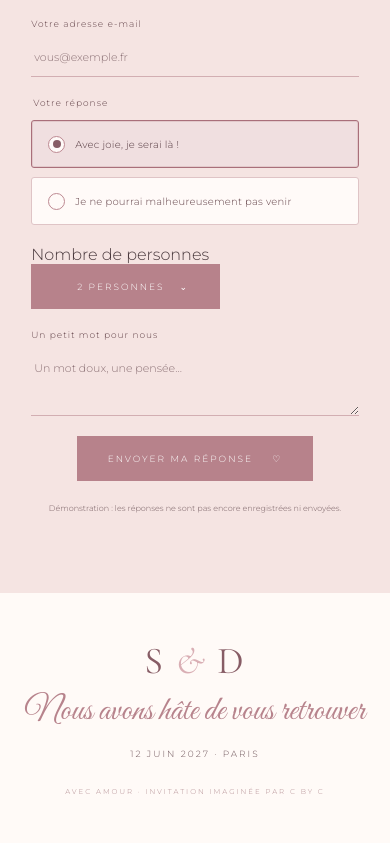
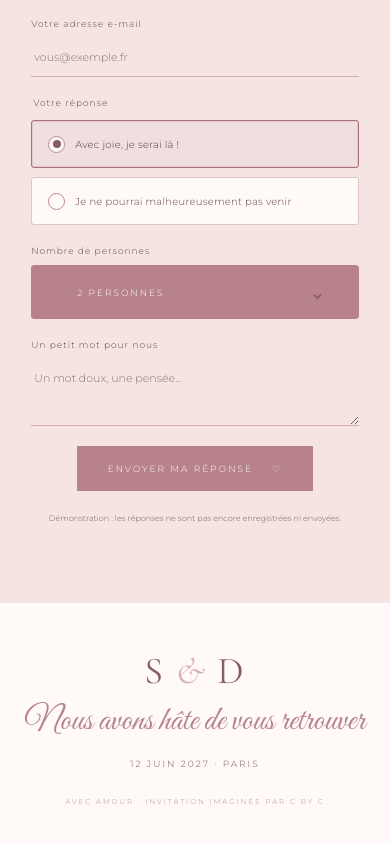
Before and after one commit to chirelhalioua/cbyc-mariage-elegance, a Nuxt app: page / in a window 390 px wide. Shown: the part 7244-8087 px from the top of the page. Built offline with nearby package versions, Linux system fonts and the light colour scheme.

Commit message:
Style custom guest count dropdown consistently across mobile browsers

```diff
--- a/assets/css/main.css
+++ b/assets/css/main.css
@@ -156,3 +156,18 @@ footer>p:not(.script){color:#70575c}
   .rsvp-section .choice{width:100%;font-size:10px}
   .rsvp-section select{min-height:50px}
 }
+
+
+/* Liste personnalisée : rendu cohérent sur Android, iOS et ordinateur */
+.guest-picker{position:relative;display:flex;flex-direction:column;gap:9px;grid-column:1/-1}
+.guest-picker .field-label{font-size:9px;letter-spacing:1px;color:#65454b}
+.guest-trigger{width:100%;min-height:50px;padding:13px 16px;display:flex;align-items:center;justify-content:space-between;text-align:left;border:1px solid #d7afb5;border-radius:3px;background:#fffaf8;color:#49383c;font-size:11px;cursor:pointer;transition:border-color .25s,box-shadow .25s}
+.guest-trigger:focus-visible{outline:2px solid #a96f7a;outline-offset:2px}
+.guest-chevron{font-size:20px;line-height:1;color:#875c65;transition:transform .2s}
+.guest-trigger[aria-expanded=true] .guest-chevron{transform:rotate(180deg)}
+.guest-options{position:absolute;z-index:8;top:calc(100% + 6px);left:0;right:0;padding:6px;background:#fffaf8;border:1px solid #dfc4c6;box-shadow:0 12px 28px #684f5422}
+.guest-options button{width:100%;min-height:44px;padding:10px 12px;display:flex;align-items:center;justify-content:space-between;border:0;border-bottom:1px solid #f0e1e1;background:transparent;color:#594348;text-align:left;font-size:11px;letter-spacing:.3px;cursor:pointer}
+.guest-options button:last-child{border-bottom:0}
+.guest-options button:hover,.guest-options button.selected{background:#f3e2e3;color:#754d56}
+.guest-check{color:#875c65;font-size:15px}
+@media(max-width:760px){.guest-picker{grid-column:1}}
```
